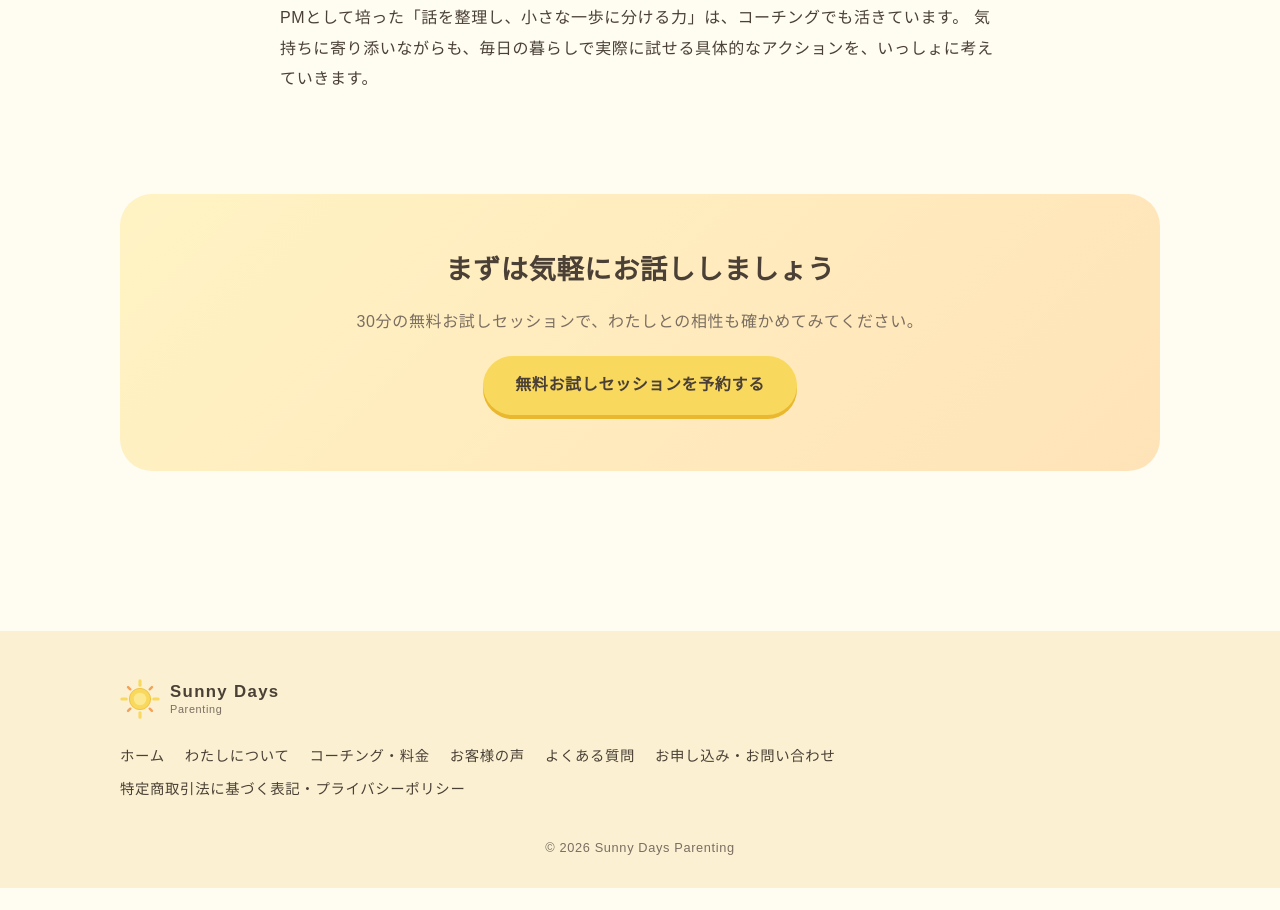
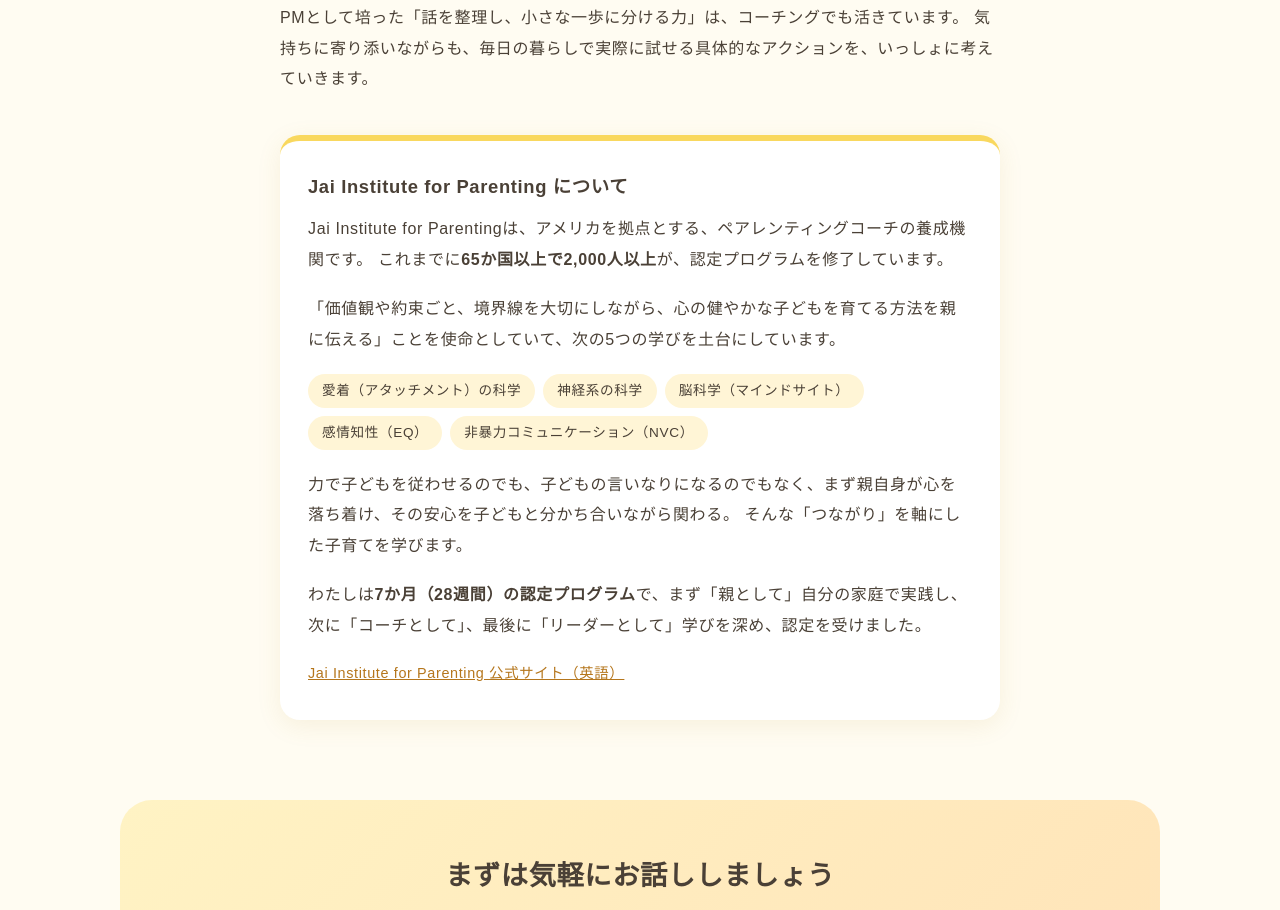
Before and after one commit to Megooey/sunnydaysparenting, a plain HTML site: page about.html in a window 1280 px wide. Shown: the part 2793-3703 px from the top of the page. Before the commit the page ends 3681 px from the top, so only its background shows below. Drawn offline with Linux system fonts and the light colour scheme; a web font is replaced by a local one.

Commit message:
わたしについて：Jai Institute for Parenting の説明を追加
Co-Authored-By: Claude Opus 5.5 <noreply@anthropic.com>

```diff
--- a/about.html
+++ b/about.html
@@ -17,8 +17,8 @@
   <link rel="preconnect" href="https://fonts.googleapis.com">
   <link rel="preconnect" href="https://fonts.gstatic.com" crossorigin>
   <link href="https://fonts.googleapis.com/css2?family=Zen+Maru+Gothic:wght@400;700&display=swap" rel="stylesheet">
-  <link rel="stylesheet" href="css/style.css?v=20261118">
-  <script src="js/main.js?v=20261118" defer></script>
+  <link rel="stylesheet" href="css/style.css?v=20261118b">
+  <script src="js/main.js?v=20261118b" defer></script>
 </head>
 <body>
 
@@ -156,6 +156,34 @@
         PMとして培った「話を整理し、小さな一歩に分ける力」は、コーチングでも活きています。
         気持ちに寄り添いながらも、毎日の暮らしで実際に試せる具体的なアクションを、いっしょに考えていきます。
       </p>
+
+      <div class="card institute mt-l">
+        <h3>Jai Institute for Parenting について</h3>
+        <p>
+          Jai Institute for Parentingは、アメリカを拠点とする、ペアレンティングコーチの養成機関です。
+          これまでに<strong>65か国以上で2,000人以上</strong>が、認定プログラムを修了しています。
+        </p>
+        <p>
+          「価値観や約束ごと、境界線を大切にしながら、心の健やかな子どもを育てる方法を親に伝える」ことを使命としていて、次の5つの学びを土台にしています。
+        </p>
+        <ul class="tag-list">
+          <li>愛着（アタッチメント）の科学</li>
+          <li>神経系の科学</li>
+          <li>脳科学（マインドサイト）</li>
+          <li>感情知性（EQ）</li>
+          <li>非暴力コミュニケーション（NVC）</li>
+        </ul>
+        <p>
+          力で子どもを従わせるのでも、子どもの言いなりになるのでもなく、まず親自身が心を落ち着け、その安心を子どもと分かち合いながら関わる。
+          そんな「つながり」を軸にした子育てを学びます。
+        </p>
+        <p>
+          わたしは<strong>7か月（28週間）の認定プログラム</strong>で、まず「親として」自分の家庭で実践し、次に「コーチとして」、最後に「リーダーとして」学びを深め、認定を受けました。
+        </p>
+        <p class="institute-link">
+          <a href="https://www.jaiinstituteforparenting.com/" target="_blank" rel="noopener">Jai Institute for Parenting 公式サイト（英語）</a>
+        </p>
+      </div>
     </div>
   </section>
 
--- a/css/style.css
+++ b/css/style.css
@@ -351,6 +351,10 @@ p { margin: 0 0 1.2em; }
 .timeline strong { display: block; }
 
 .story p { font-size: 1.02rem; }
+.institute { border-top: 6px solid var(--lemon); }
+.institute h3 { font-size: 1.15rem; margin-bottom: 14px; }
+.institute .tag-list { margin-bottom: 20px; }
+.institute-link { font-size: 0.9rem; margin: 0; }
 .quote-box {
   background: var(--white);
   border-left: 6px solid var(--lemon);
```
Also changed, not shown: contact.html (+2 -2 lines), faq.html (+2 -2 lines), index.html (+2 -2 lines), legal.html (+2 -2 lines), service.html (+2 -2 lines), voice.html (+2 -2 lines).
